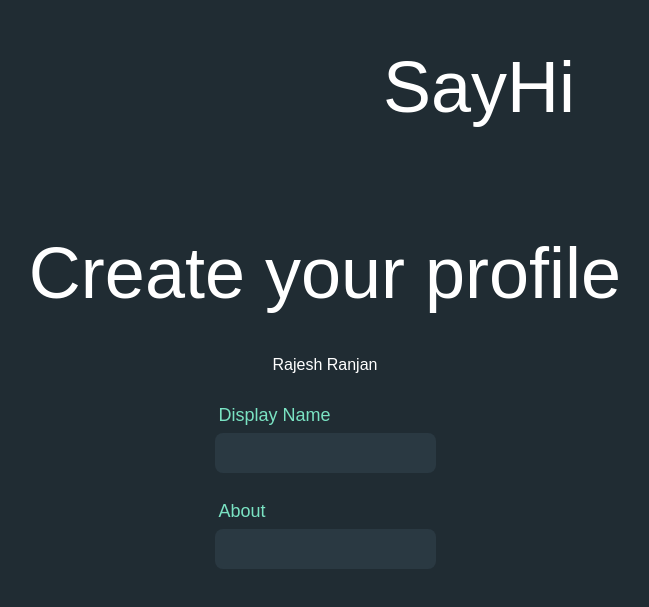
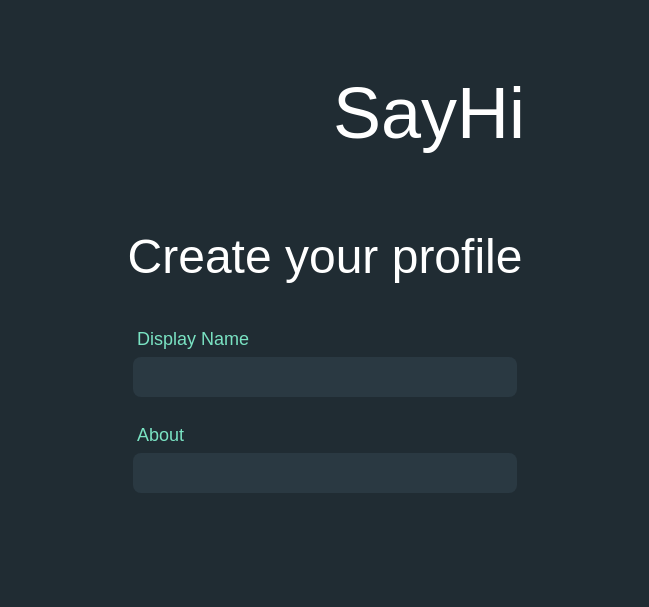
Before and after one commit to rajesh-ranjan-git/sayhi, a Next.js app in the folder sayhiclient/: page /onboarding in a window 1280 px wide. Shown: the part 147-754 px from the top of the page, without its empty margins (315-964 px from the left). Built offline with nearby package versions, Linux system fonts and the light colour scheme.

Commit message:
Fixed styling for onboarding

```diff
--- a/sayhiclient/src/app/(auth)/login/page.jsx
+++ b/sayhiclient/src/app/(auth)/login/page.jsx
@@ -12,7 +12,7 @@ import { reducerCases } from "@/context/constants";
 const Login = () => {
   const router = useRouter();
 
-  const [{}, dispatch] = useStateProvider();
+  // const [{}, dispatch] = useStateProvider();
 
   const handleLogin = async () => {
     // const provider = new GoogleAuthProvider();
@@ -53,7 +53,7 @@ const Login = () => {
   return (
     <div className="flex flex-col justify-center items-center gap-6 bg-panel-header-background w-screen h-screen">
       <div className="flex justify-center items-center gap-2 text-white">
-        <Image src="/sayhi.gif" alt="SayHi" width={300} height={300} />
+        <Image src="/sayhi.gif" alt="SayHi" width={200} height={200} />
         <span className="text-6xl md:text-7xl">SayHi</span>
       </div>
       <button
--- a/sayhiclient/src/app/onboarding/page.jsx
+++ b/sayhiclient/src/app/onboarding/page.jsx
@@ -15,14 +15,13 @@ const Onboarding = () => {
   return (
     <div className="flex flex-col justify-center items-center bg-panel-header-background w-screen h-screen text-white">
       <div className="flex md:flex-row flex-col justify-center items-center gap-2">
-        <Image src="/sayhi.gif" alt="SayHi" width={300} height={300} />
+        <Image src="/sayhi.gif" alt="SayHi" width={200} height={200} />
         <span className="text-6xl md:text-7xl">SayHi</span>
       </div>
-      <h2 className="text-5xl md:text-7xl"> Create your profile</h2>
+      <h2 className="my-5 text-3xl md:text-5xl"> Create your profile</h2>
       <div className="flex gap-5 mt-6">
-        <div className="flex flex-col justify-center items-center gap-6 mt-5">
+        <div className="flex flex-col justify-center items-center gap-6">
           {/* {userInfo.name} */}
-          Rajesh Ranjan
           <Input name="Display Name" state={name} setState={setName} label />
           <Input name="About" state={about} setState={setAbout} label />
         </div>
--- a/sayhiclient/src/components/common/input.jsx
+++ b/sayhiclient/src/components/common/input.jsx
@@ -2,7 +2,7 @@ import React from "react";
 
 const Input = ({ name, state, setState, label = false }) => {
   return (
-    <div className="flex flex-col gap-1">
+    <div className="flex flex-col gap-1 w-full">
       {label && (
         <label htmlFor={name} className="px-1 text-lg text-teal-light">
           {name}
@@ -14,7 +14,7 @@ const Input = ({ name, state, setState, label = false }) => {
           name={name}
           value={state}
           onChange={(e) => setState(e.target.value)}
-          className="bg-input-background px-5 text-sm focus:outline-none py-4 rounded-lg w-full h-10 text-white"
+          className="bg-input-background px-5 text-sm focus:outline-none py-4 rounded-lg w-full min-w-96 h-10 text-white"
         />
       </div>
     </div>
```
